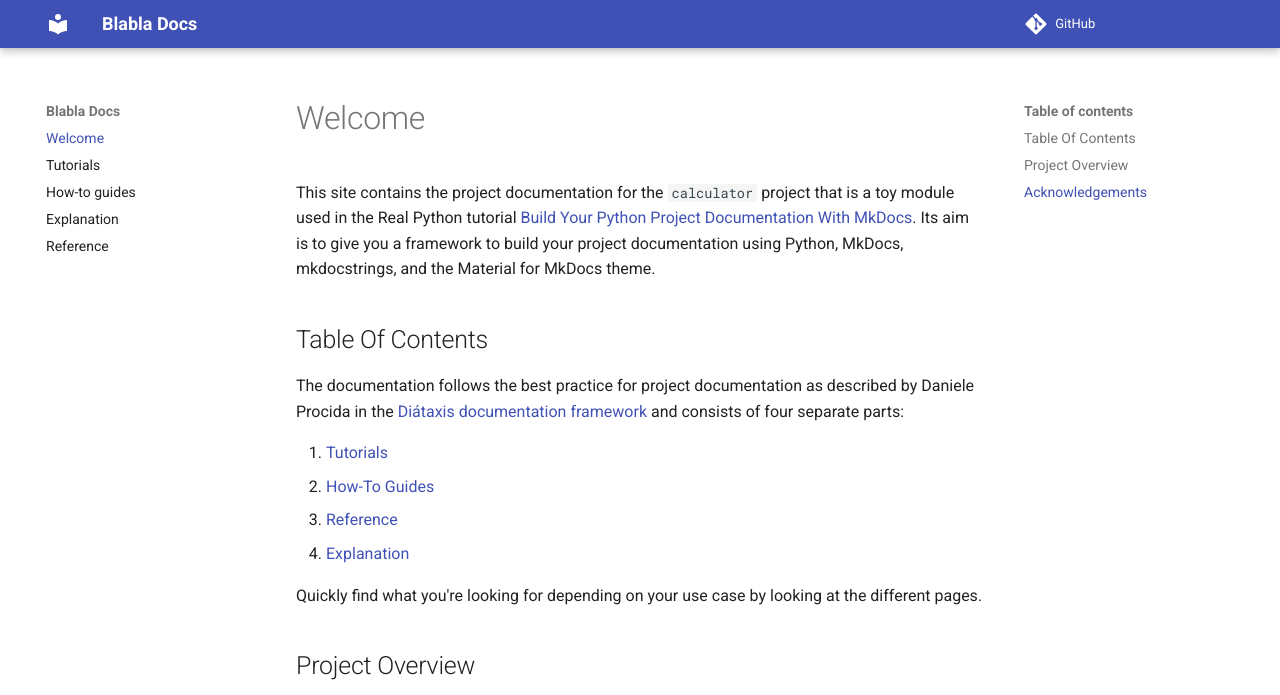
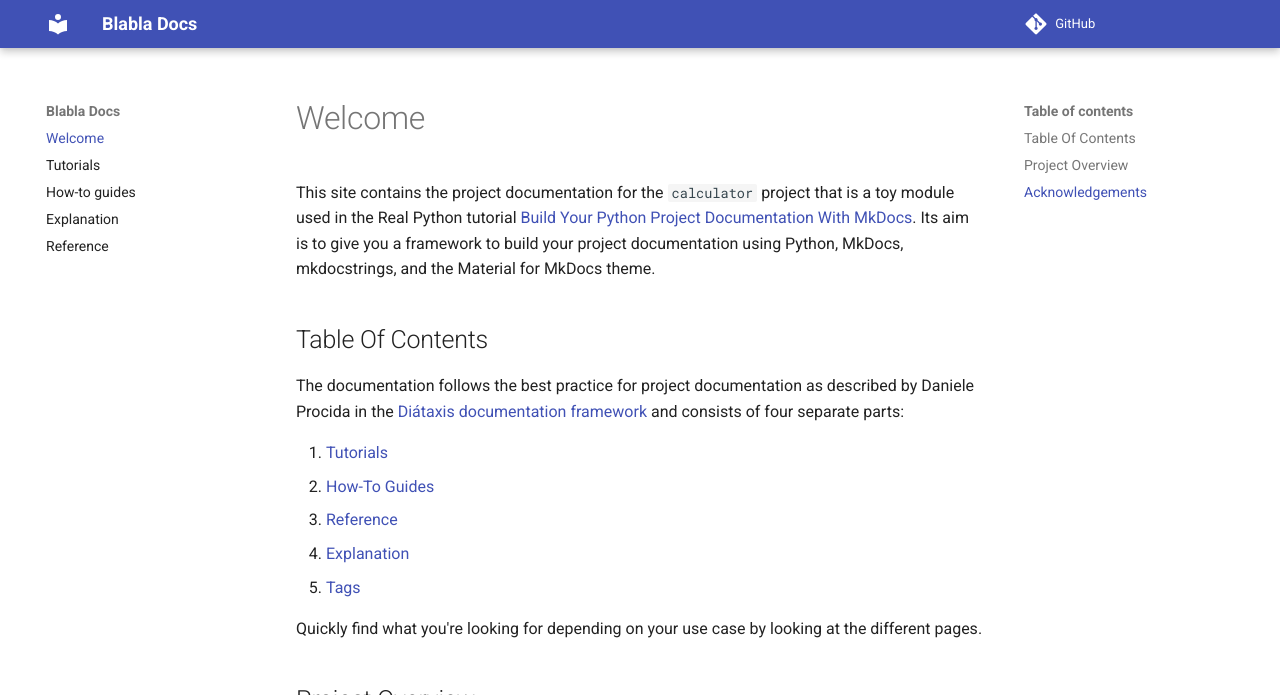
Before and after one commit to mgvalverde/experiment-gh-actions, an MkDocs documentation site: the page built from docs/index.md, in a window 1280 px wide and 1043 px high, cut to the strip 0-695 px from the top of the window. Built offline with MkDocs 1.6.1 and Material for MkDocs 9.7.7, drawn with Linux system fonts in a browser that asks for light colours; comment, search, counter and statistics services are not loaded; the version menu is left out.

Commit message:
feat: 17

```diff
--- a/docs/index.md
+++ b/docs/index.md
@@ -18,6 +18,7 @@ and consists of four separate parts:
 2. [How-To Guides](how-to-guides.md)
 3. [Reference](reference.md)
 4. [Explanation](explanation.md)
+4. [Tags](tags.md)
 
 Quickly find what you're looking for depending on
 your use case by looking at the different pages.
```
